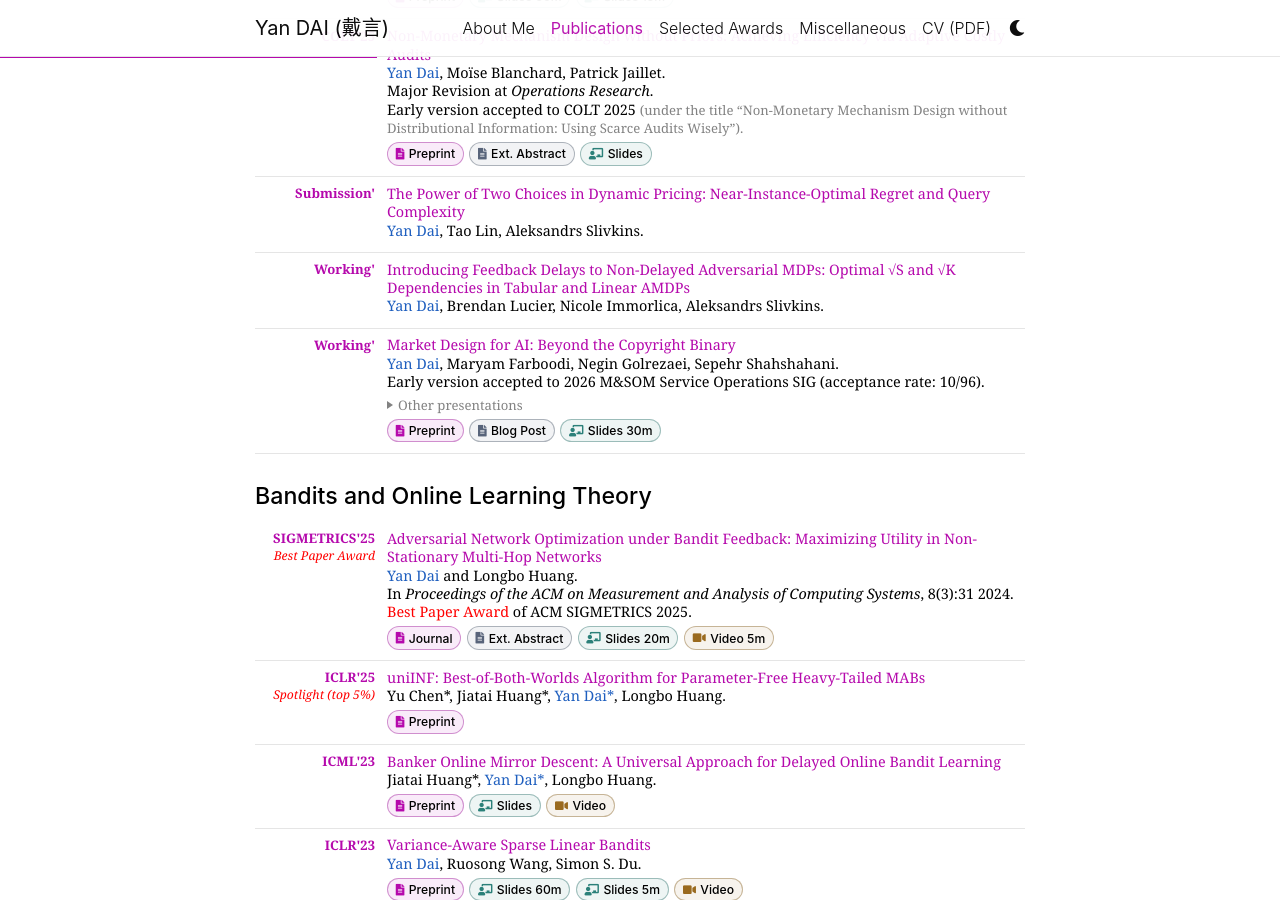
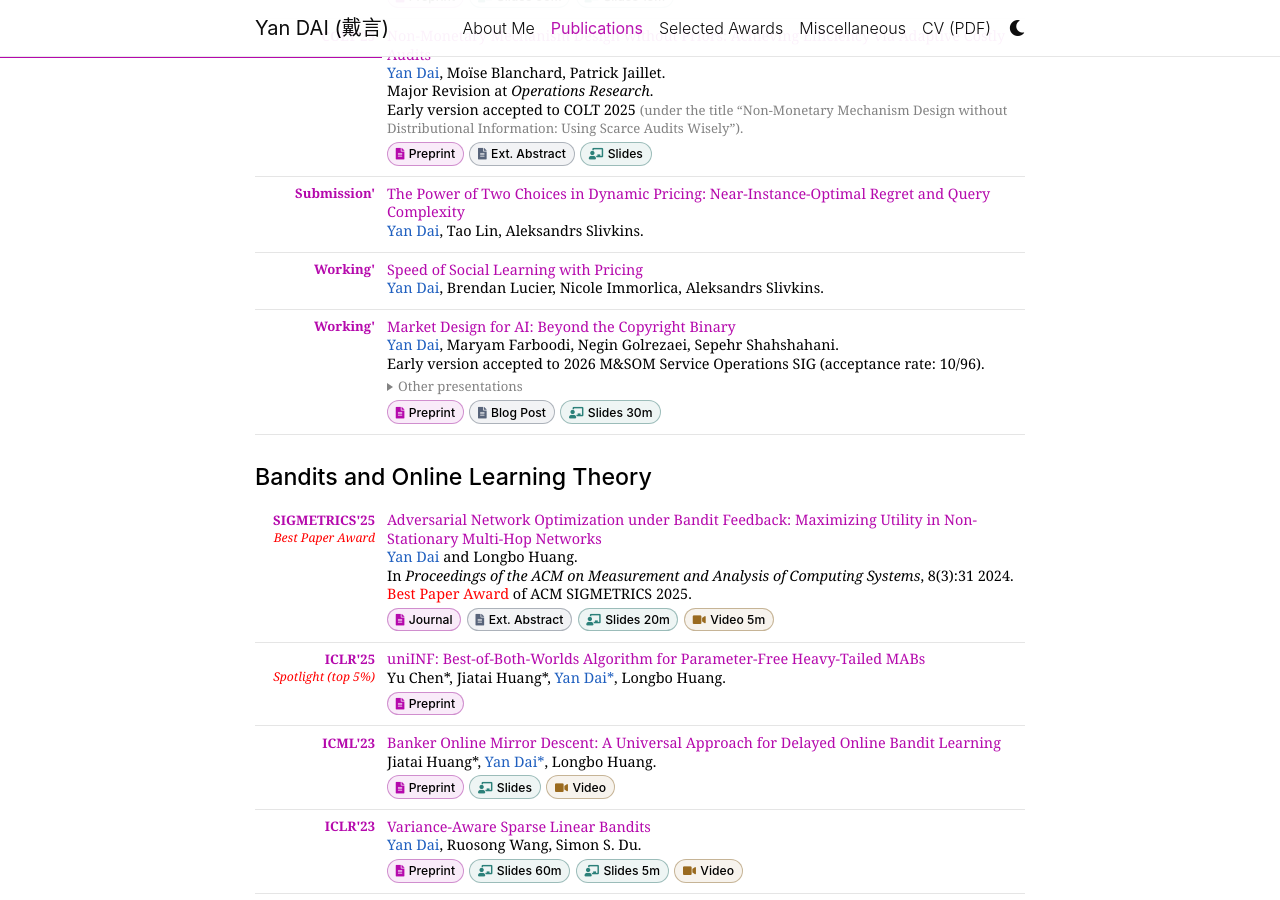
Before and after one commit to yandaichn/yandaichn.github.io, a Jekyll site: the page built from _pages/publications.md, in a window 1280 px wide and 900 px high, scrolled down 439 px. Built offline with Jekyll 4.4.1, drawn with Linux system fonts in a browser that asks for light colours; comment, search, counter and statistics services are not loaded; a style sheet for code colours, icons or effects is not loaded.

Commit message:
Upd homepage

```diff
--- a/_pages/publications.md
+++ b/_pages/publications.md
@@ -56,7 +56,7 @@ Slides|/files/slides_COLT25_Mech_Design_via_Audits.pdf|slides
 
 
 {% capture pub %}
-<span class="pub-title">Introducing Feedback Delays to Non-Delayed Adversarial MDPs: Optimal √S and √K Dependencies in Tabular and Linear AMDPs</span>
+<span class="pub-title">Speed of Social Learning with Pricing</span>
 **<span class="author-highlight">Yan Dai</span>**, Brendan Lucier, Nicole Immorlica, Aleksandrs Slivkins.
 {% endcapture %}
 {% include pub-item.html venue="Working" content=pub %}
```
Also changed, not shown: 1 other file.
